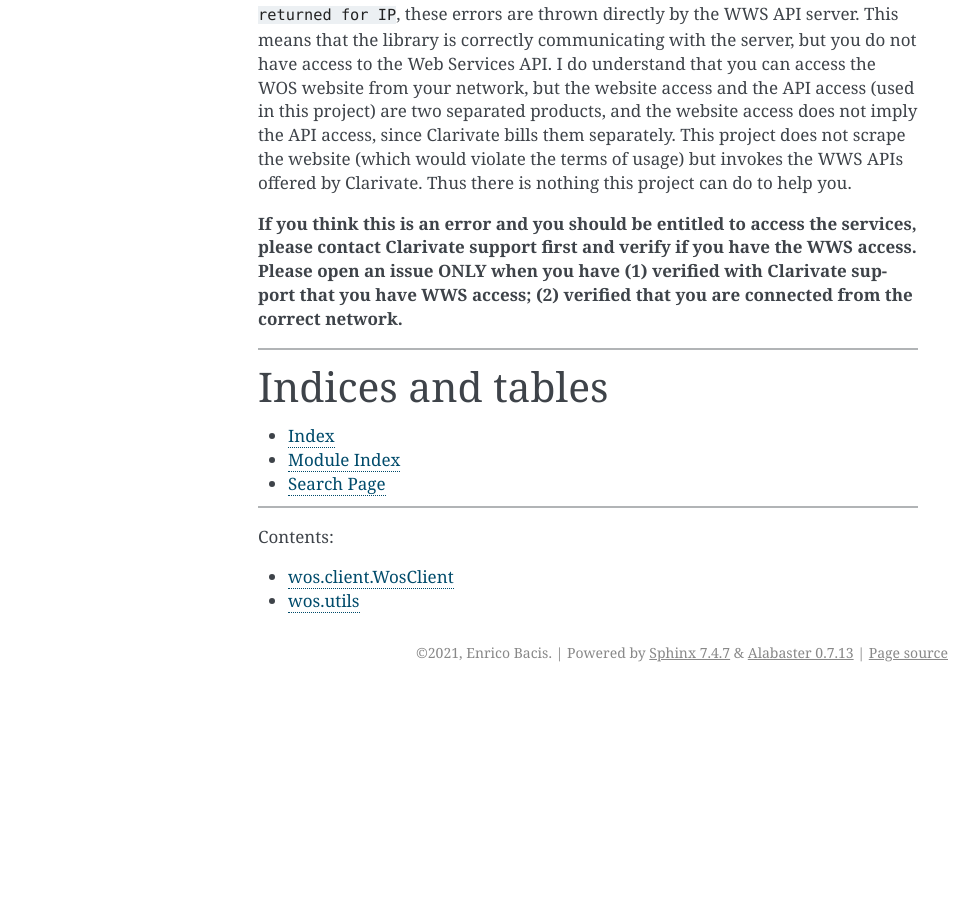
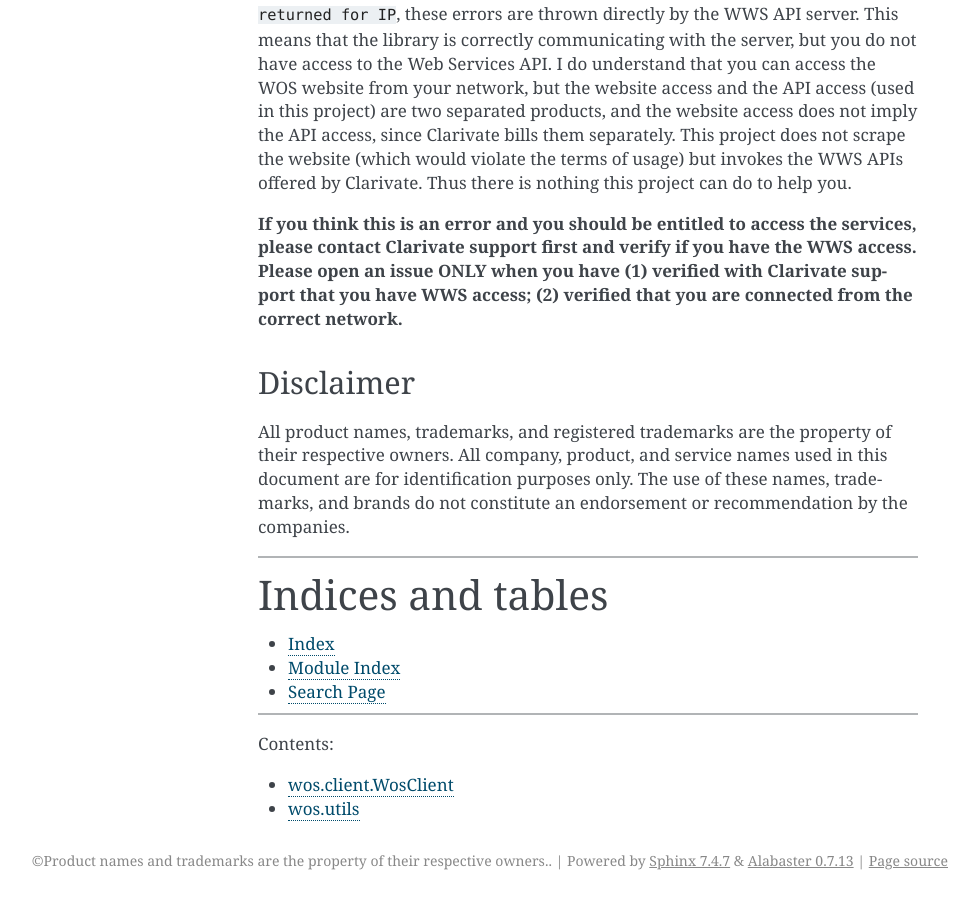
Before and after one commit to enricobacis/wos, a Sphinx documentation site: the page built from docs/index.rst, in a window 1280 px wide and 900 px high, scrolled down 3098 px. Shown: the whole window, without its empty margins (162-1141 px from the left). Built offline with Sphinx 7.4.7, drawn with Linux system fonts in a browser that asks for light colours; before the commit the page ends 3790 px from its top, so only the background shows below that.

```diff
--- a/README.rst
+++ b/README.rst
@@ -152,6 +152,11 @@ So if you receive errors like ``No matches returned for Username`` or ``No match
 
 **If you think this is an error and you should be entitled to access the services, please contact Clarivate support first and verify if you have the WWS access. Please open an issue ONLY when you have (1) verified with Clarivate support that you have WWS access; (2) verified that you are connected from the correct network.**
 
+Disclaimer
+----------
+
+All product names, trademarks, and registered trademarks are the property of their respective owners. All company, product, and service names used in this document are for identification purposes only. The use of these names, trademarks, and brands do not constitute an endorsement or recommendation by the companies.
+
 
 .. _ReadTheDocs: https://wos.readthedocs.io/
 .. _PyPI: https://pypi.python.org/project/wos
--- a/docs/conf.py
+++ b/docs/conf.py
@@ -19,13 +19,10 @@ master_doc = 'index'
 
 # -- Project information -----------------------------------------------------
 
-with open('../VERSION') as VERSION:
-    version = VERSION.read().strip()
-
-year = str(datetime.datetime.now().year)
+version = '0.2.7'
 
 project = 'wos'
-copyright = '%s, Enrico Bacis' % (year)
+copyright = 'Product names and trademarks are the property of their respective owners.'
 author = 'Enrico Bacis'
 
 # The full version, including alpha/beta/rc tags
--- a/setup.py
+++ b/setup.py
@@ -5,13 +5,10 @@ with open('README.rst') as README:
     long_description = README.read()
     long_description = long_description[long_description.index('Description'):]
 
-with open('VERSION') as VERSION:
-    version = VERSION.read().strip()
-
 suds_install_requires = ['suds'] if version_info < (3, 0) else ['suds-py3']
 
 setup(name='wos',
-      version=version,
+      version='0.2.7',
       description='Web of Science client using API v3.',
       long_description=long_description,
       install_requires=['limit'] + suds_install_requires,
```
Also changed, not shown: 1 other file.
